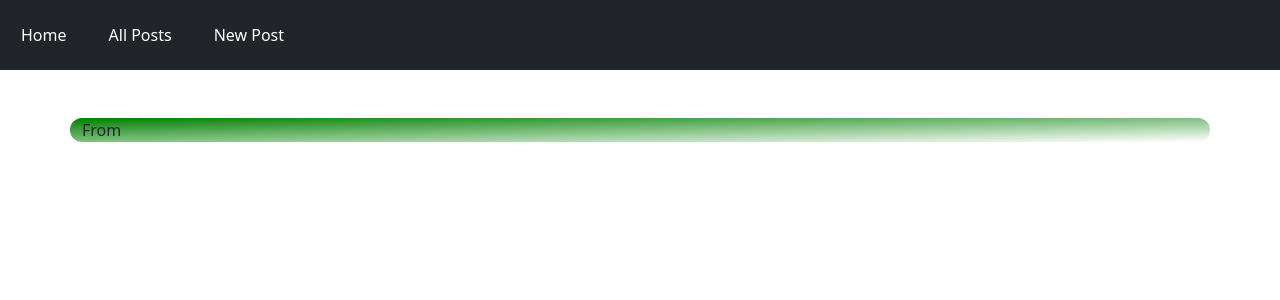
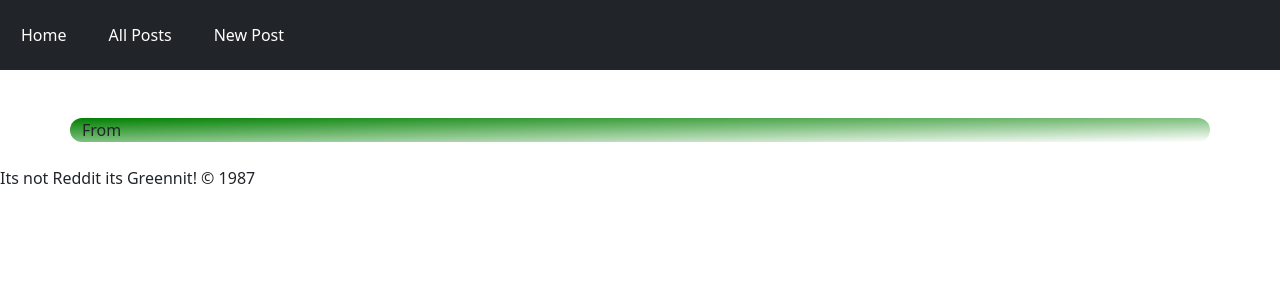
Before and after one commit to kjosenenko/final-project-client, a React (Create React App) app: page /new in a window 1280 px wide. Shown: the top 300 px of the page. Built offline with nearby package versions, Linux system fonts and the light colour scheme.

Commit message:
added footer component

```diff
--- a/src/App.js
+++ b/src/App.js
@@ -6,6 +6,7 @@
 import Form from './components/Form'
 import Posts from './components/Posts'
 import ErrorPage from './components/ErrorPage'
+import Footer from './components/Footer'
 
 class  App extends Component {
   render() {
@@ -21,6 +22,8 @@
             <Route component={ErrorPage}/>
           </Switch>
         </div>
+        <br />
+        <Footer />
       </Router>
     );
   }
--- /dev/null
+++ b/src/components/Footer.js
@@ -0,0 +1,13 @@
+import React, { Component } from 'react'
+
+export class Footer extends Component {
+    render() {
+        return (
+            <div>
+                Its not Reddit its Greennit! &copy; 1987
+            </div>
+        )
+    }
+}
+
+export default Footer
```
